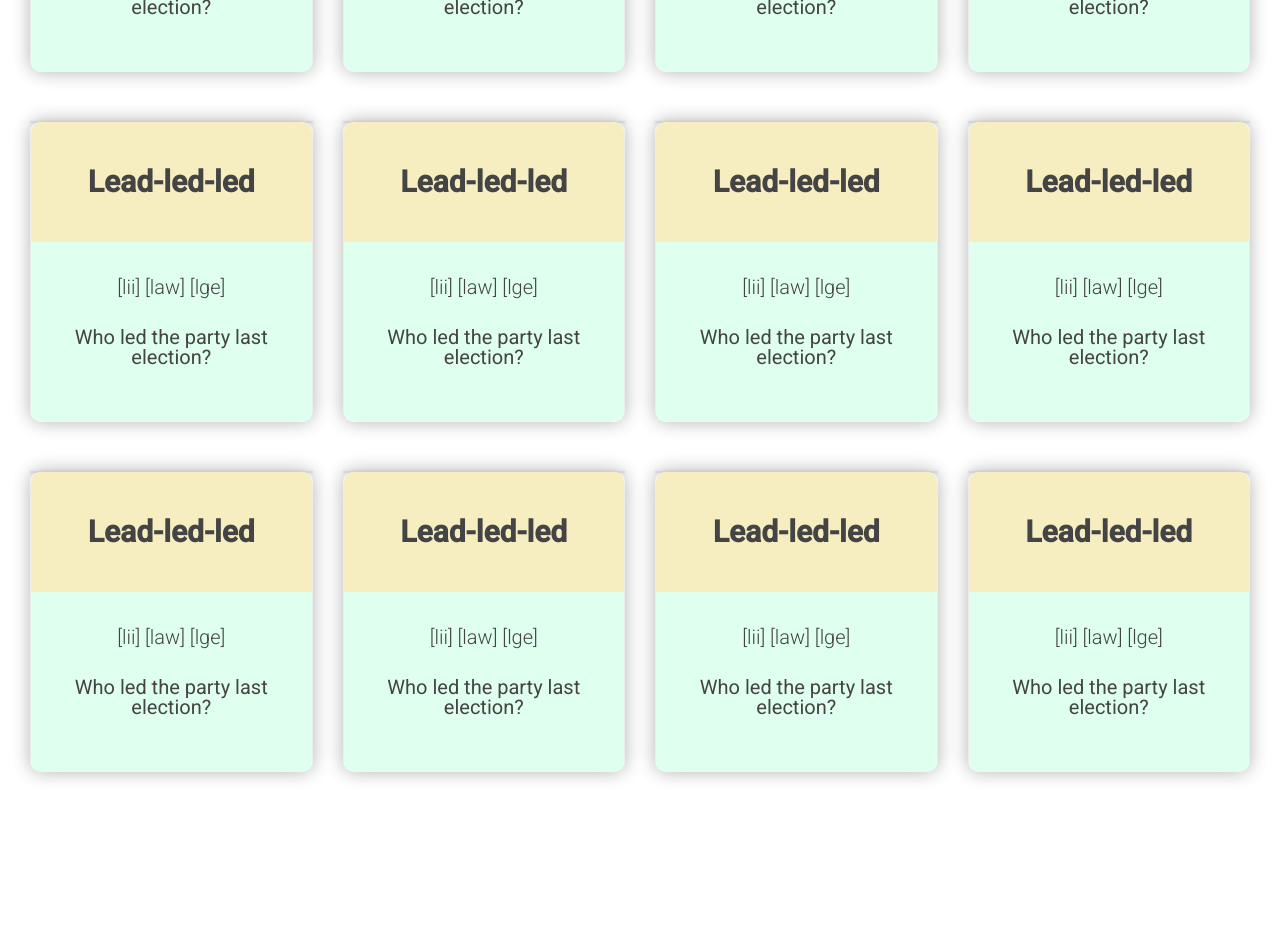
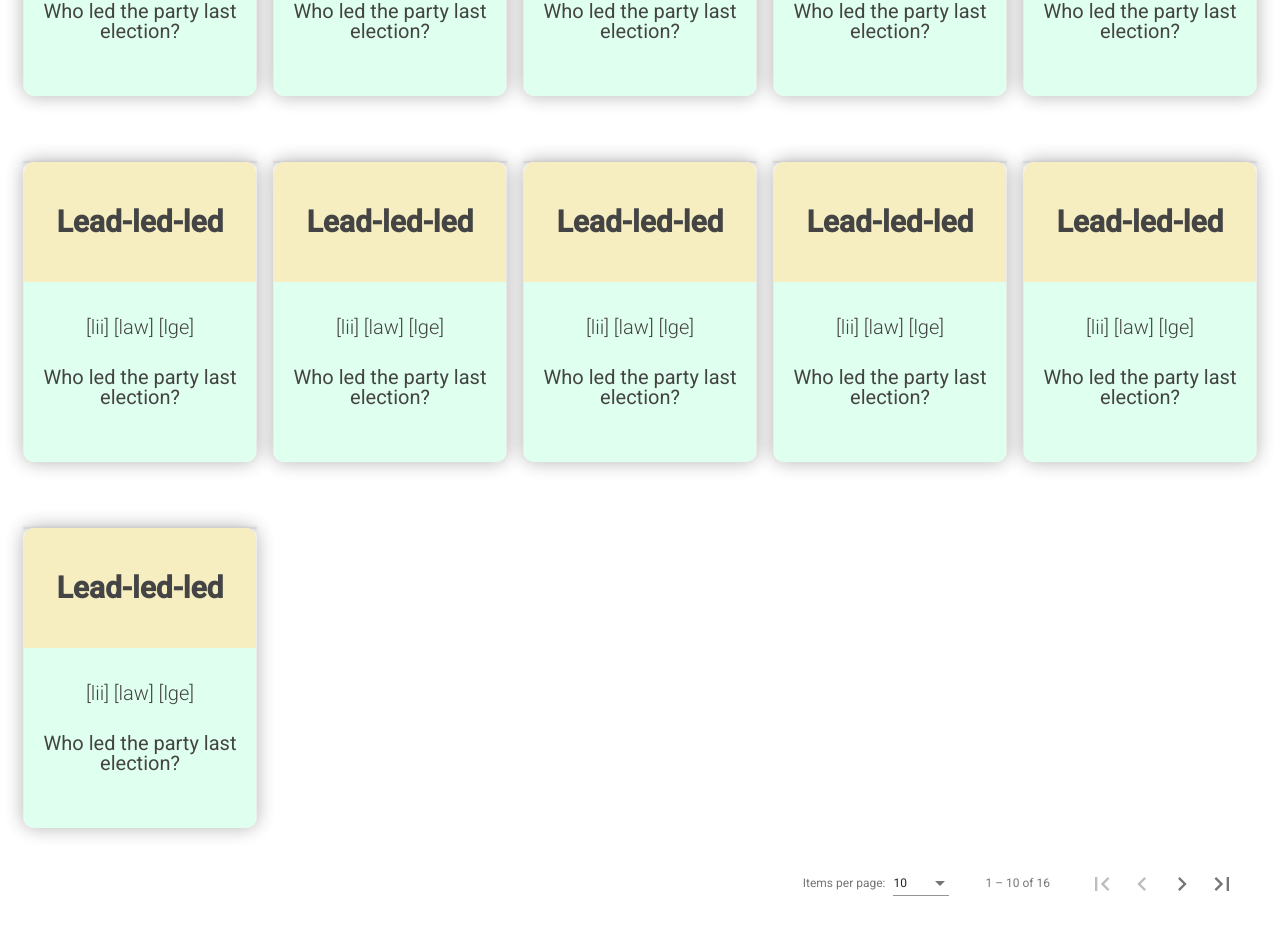
Before and after one commit to Error4ik/angular-english-client, an Angular app: page / in a window 1280 px wide. Shown: the part 1540-2470 px from the top of the page. Before the commit the page ends 2361 px from the top, so only its background shows below. Built offline with nearby package versions, Linux system fonts and the light colour scheme; what ng-sidebar would draw is missing.

Commit message:
Added pagination. #10

```diff
--- a/src/app/app.component.html
+++ b/src/app/app.component.html
@@ -18,7 +18,7 @@
         (addCategory)="onAddCategory($event)"
         (searchCategory)="onSearchCategoryByTitle($event)"
 
-        [totalWords]="totalWords"
+        [cardsInCategory]="cardsInCategory"
         [selectedCategory]="selectedCategory"
         [categories]="categories">
       </app-categories>
@@ -37,10 +37,13 @@
         <div class="container-fluid text-center">
           <app-cards
             (addCard)="onAddCard($event)"
+            (paging)="paging($event)"
 
             [cards]="cards"
             [selectedCategory]="selectedCategory"
-            [categories]="categories">
+            [categories]="categories"
+            [searchParams]="searchParams"
+            [totalCards]="totalCards">
           </app-cards>
         </div>
       </div>
--- a/src/app/app.component.ts
+++ b/src/app/app.component.ts
@@ -3,6 +3,8 @@ import {Category} from './domain/Category';
 import {CategoryService} from './dao/impl/CategoryService';
 import {Card} from './domain/Card';
 import {CardService} from './dao/impl/CardService';
+import {SearchParams} from './dao/search/SearchParams';
+import {PageEvent} from '@angular/material/paginator';
 
 @Component({
   selector: 'app-root',
@@ -16,8 +18,10 @@ export class AppComponent implements OnInit {
   menuPosition: string;
   showBackdrop: boolean;
   categories: Category[];
-  totalWords: number;
+  cardsInCategory: number;
+  totalCards: number;
   cards: Card[];
+  searchParams = new SearchParams();
 
   constructor(private categoryService: CategoryService, private cardService: CardService) {
   }
@@ -25,7 +29,7 @@ export class AppComponent implements OnInit {
   ngOnInit(): void {
     this.setMenuValue();
     this.updateCategories();
-    this.updateCards();
+    this.updateCards(this.searchParams);
   }
 
   setMenuValue() {
@@ -45,7 +49,8 @@ export class AppComponent implements OnInit {
 
   onSelectCategory(category: Category) {
     this.selectedCategory = category;
-    this.updateCards();
+    this.searchParams.category = this.selectedCategory != null ? this.selectedCategory.id.toString() : null;
+    this.updateCards(this.searchParams);
   }
 
   onDeleteCategory(category: Category) {
@@ -69,20 +74,36 @@ export class AppComponent implements OnInit {
 
   onAddCard(card: Card) {
     this.cardService.add(card);
-    this.updateCards();
+    this.updateCards(this.searchParams);
   }
 
   updateCategories() {
     this.categoryService.findAll().subscribe(categories => {
-      this.totalWords = 0;
+      this.cardsInCategory = 0;
       this.categories = categories;
       this.categories.forEach(cat => {
-        this.totalWords += cat.numberOfWords;
+        this.cardsInCategory += cat.numberOfWords;
       });
     });
   };
 
-  updateCards() {
-    this.cardService.findCardByCategory(this.selectedCategory).subscribe(cards => this.cards = cards);
+  updateCards(searchParams: SearchParams) {
+    this.cardService.findCardsByCategory(searchParams).subscribe(cards => {
+      this.cards = cards;
+      this.totalCards = cards.length;
+    });
+  }
+
+  paging(pageEvent: PageEvent) {
+    if (this.searchParams.pageLimit !== pageEvent.pageSize) {
+      this.searchParams.pageNumber = 0;
+    } else {
+      this.searchParams.pageNumber = pageEvent.pageIndex;
+    }
+
+    this.searchParams.pageLimit = pageEvent.pageSize;
+    this.searchParams.pageNumber = pageEvent.pageIndex;
+
+    this.updateCards(this.searchParams);
   }
 }
--- a/src/app/app.module.ts
+++ b/src/app/app.module.ts
@@ -20,6 +20,7 @@ import {ConfirmationDialogComponent} from './dialog/confirmation-dialog/confirma
 import {CardDialogComponent} from './dialog/card-dialog/card-dialog.component';
 import {MatOptionModule} from '@angular/material/core';
 import {MatSelectModule} from '@angular/material/select';
+import {MatPaginatorModule} from '@angular/material/paginator';
 
 @NgModule({
   declarations: [
@@ -43,7 +44,8 @@ import {MatSelectModule} from '@angular/material/select';
     MatInputModule,
     MatDialogModule,
     MatOptionModule,
-    MatSelectModule
+    MatSelectModule,
+    MatPaginatorModule
   ],
   providers: [
     CategoryService,
--- a/src/app/dao/impl/CardService.ts
+++ b/src/app/dao/impl/CardService.ts
@@ -2,7 +2,7 @@ import {CardDao} from '../interface/CardDao';
 import {Card} from '../../domain/Card';
 import {Observable, of} from 'rxjs';
 import {TestData} from '../TestData';
-import {Category} from '../../domain/Category';
+import {SearchParams} from '../search/SearchParams';
 
 export class CardService implements CardDao {
 
@@ -33,9 +33,9 @@ export class CardService implements CardDao {
     return undefined;
   }
 
-  findCardByCategory(selectedCategory: Category): Observable<Card[]> {
-    if (selectedCategory) {
-      return of(TestData.cards.filter(card => card.category === selectedCategory));
+  findCardsByCategory(searchParams: SearchParams): Observable<Card[]> {
+    if (searchParams.category) {
+      return of(TestData.cards.filter(card => card.category.id === searchParams.category));
     }
     return this.findAll();
   }
--- /dev/null
+++ b/src/app/dao/search/SearchParams.ts
@@ -0,0 +1,5 @@
+export class SearchParams {
+  category: string;
+  pageNumber = 0;
+  pageLimit = 10;
+}
--- a/src/app/view/cards/cards.component.html
+++ b/src/app/view/cards/cards.component.html
@@ -4,7 +4,7 @@
   </div>
 </div>
 <div class="row text-center">
-  <div class="col-3 text-center" *ngFor="let card of cards">
+  <div class="text-center p-2" *ngFor="let card of cards" style="width: 20%">
     <div class="card-container">
       <div class="card">
         <div class="front">
@@ -42,3 +42,13 @@
     </div>
   </div>
 </div>
+<div class="row">
+  <div class="col-12">
+    <mat-paginator (page)="pageChanged($event)"
+                   [pageIndex]="searchParams.pageNumber"
+                   [length]="totalCards"
+                   [pageSize]="searchParams.pageLimit"
+                   [pageSizeOptions]="[5, 10, 20, 50]" showFirstLastButtons>
+    </mat-paginator>
+  </div>
+</div>
--- a/src/app/view/cards/cards.component.ts
+++ b/src/app/view/cards/cards.component.ts
@@ -4,6 +4,8 @@ import {Category} from '../../domain/Category';
 import {MatDialog} from '@angular/material/dialog';
 import {CardDialogComponent} from '../../dialog/card-dialog/card-dialog.component';
 import {DialogAction} from '../../dialog/DialogResult';
+import {PageEvent} from '@angular/material/paginator';
+import {SearchParams} from '../../dao/search/SearchParams';
 
 @Component({
   selector: 'app-cards',
@@ -18,8 +20,24 @@ export class CardsComponent implements OnInit {
   selectedCategory: Category;
   @Input()
   categories: Category[];
+  @Input()
+  pageNumber: number;
+  @Input()
+  totalCards: number;
+  @Input()
+  pageLimit: number;
+
+  @Input('searchParams')
+  private set setSearchParams(searchParams: SearchParams) {
+    this.searchParams = searchParams;
+  }
+
   @Output()
   addCard = new EventEmitter<Card>();
+  @Output()
+  private paging = new EventEmitter<PageEvent>();
+
+  searchParams: SearchParams;
 
   constructor(private dialog: MatDialog) {
   }
@@ -47,4 +65,8 @@ export class CardsComponent implements OnInit {
       }
     });
   }
+
+  pageChanged(pageEvent: PageEvent) {
+    this.paging.emit(pageEvent);
+  }
 }
--- a/src/app/view/categories/categories.component.html
+++ b/src/app/view/categories/categories.component.html
@@ -15,7 +15,7 @@
           [class.active]="selectedCategory === null">
         <a class="nav-link pointer">
           <span class="all-category-title">Все</span>
-          <span class="total-words">{{totalWords}}</span>
+          <span class="total-words">{{cardsInCategory}}</span>
         </a>
       </li>
       <li class="line"></li>
--- a/src/app/view/categories/categories.component.ts
+++ b/src/app/view/categories/categories.component.ts
@@ -15,7 +15,7 @@ export class CategoriesComponent implements OnInit {
   @Input()
   selectedCategory: Category;
   @Input()
-  totalWords: number;
+  cardsInCategory: number;
   @Output()
   selectCategory = new EventEmitter<Category>();
   @Output()
```
